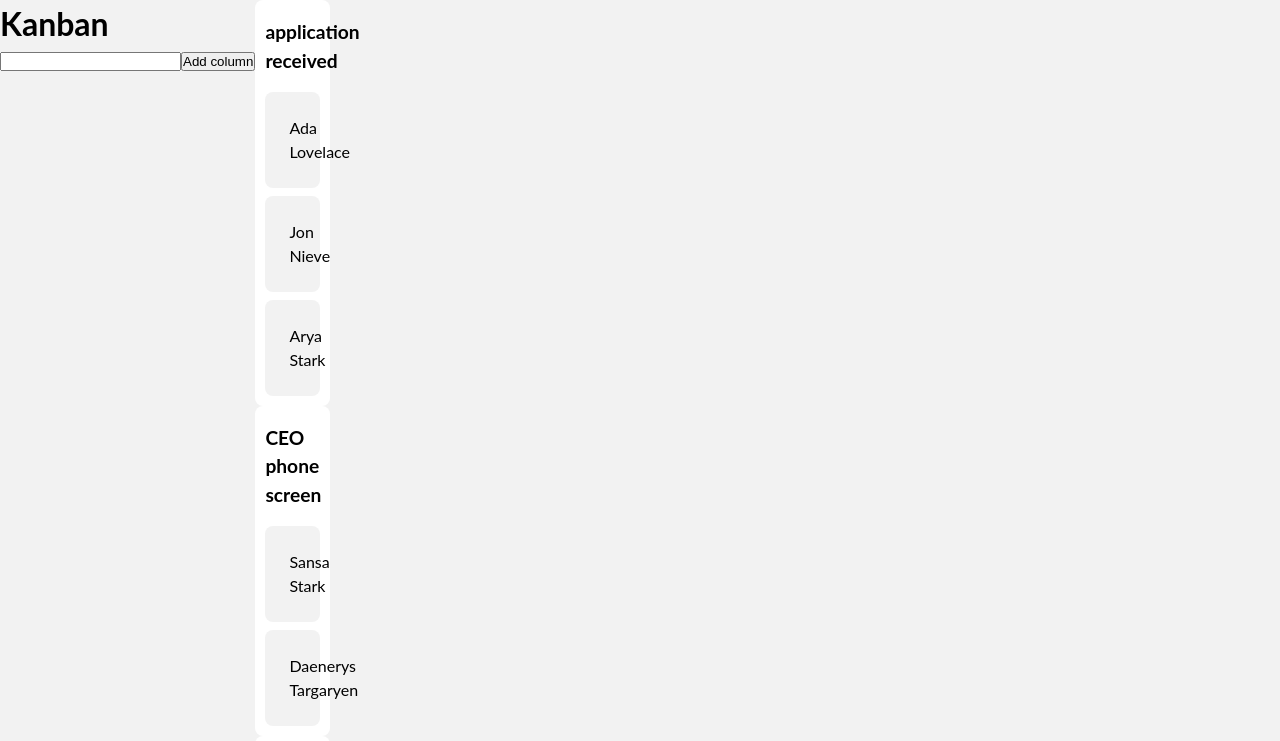
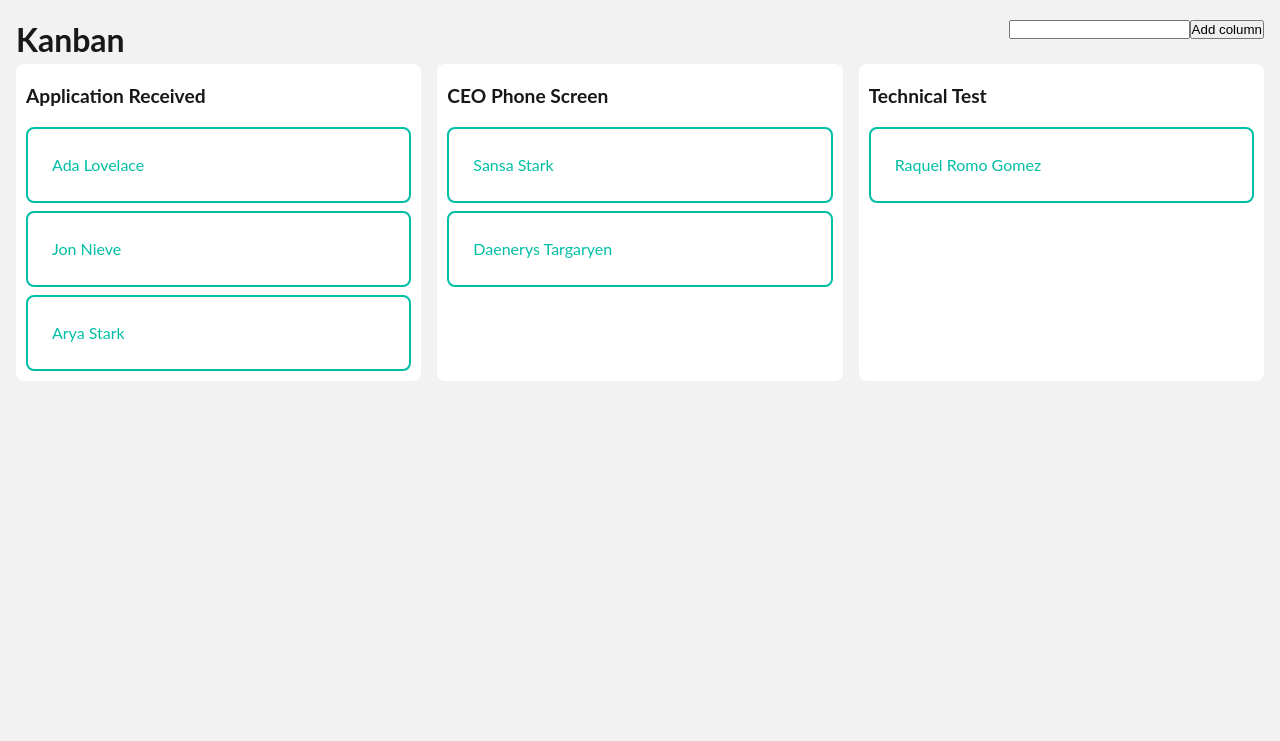
Before and after one commit to rqlromo/occupop-test, a React (Create React App) app: page / in a window 1280 px wide. Shown: the top 741 px of the page. Built offline with nearby package versions, Linux system fonts and the light colour scheme.

Commit message:
improve styles

```diff
--- a/src/App.scss
+++ b/src/App.scss
@@ -6,11 +6,7 @@
 
 body {
   background-color: #f2f2f2;
-  color: #000;
+  color: #161918;
   font-family: "Lato", sans-serif;
   line-height: 1.5;
 }
-
-.app {
-  padding: 16px;
-}
--- a/src/components/kanban/index.scss
+++ b/src/components/kanban/index.scss
@@ -1,7 +1,20 @@
+// color occupop
+// color: #00BFA5
+
 .kanban {
+  padding: 16px;
+}
+
+.kanban__header {
   display: flex;
+  justify-content: space-between;
+}
 
-  &__column {
+.kanban__main {
+  display: flex;
+}
+
+.kanban__column {
   width: calc(100% / 3);
   margin-right: 16px;
   padding: 10px;
@@ -12,13 +25,13 @@
     margin-right: 0px;
   }
 }
-}
 
 .column {
   &__title {
     font-size: 1.2rem;
     font-weight: 700;
     padding: 8px 0 16px;
+    text-transform: capitalize;
   }
 
   &__content {
@@ -27,7 +40,10 @@
 
 .kanban__card {
   padding: 24px;
-  background-color: #f2f2f2;
+  // background-color: #f2f2f2;
+  // background-color: inherit;
+  border: 2px solid #00bfa5;
+  color: #00bfa5;
   border-radius: 8px;
   margin-bottom: 8px;
 
```
Lines whose indentation alone changed are shown as unchanged.
